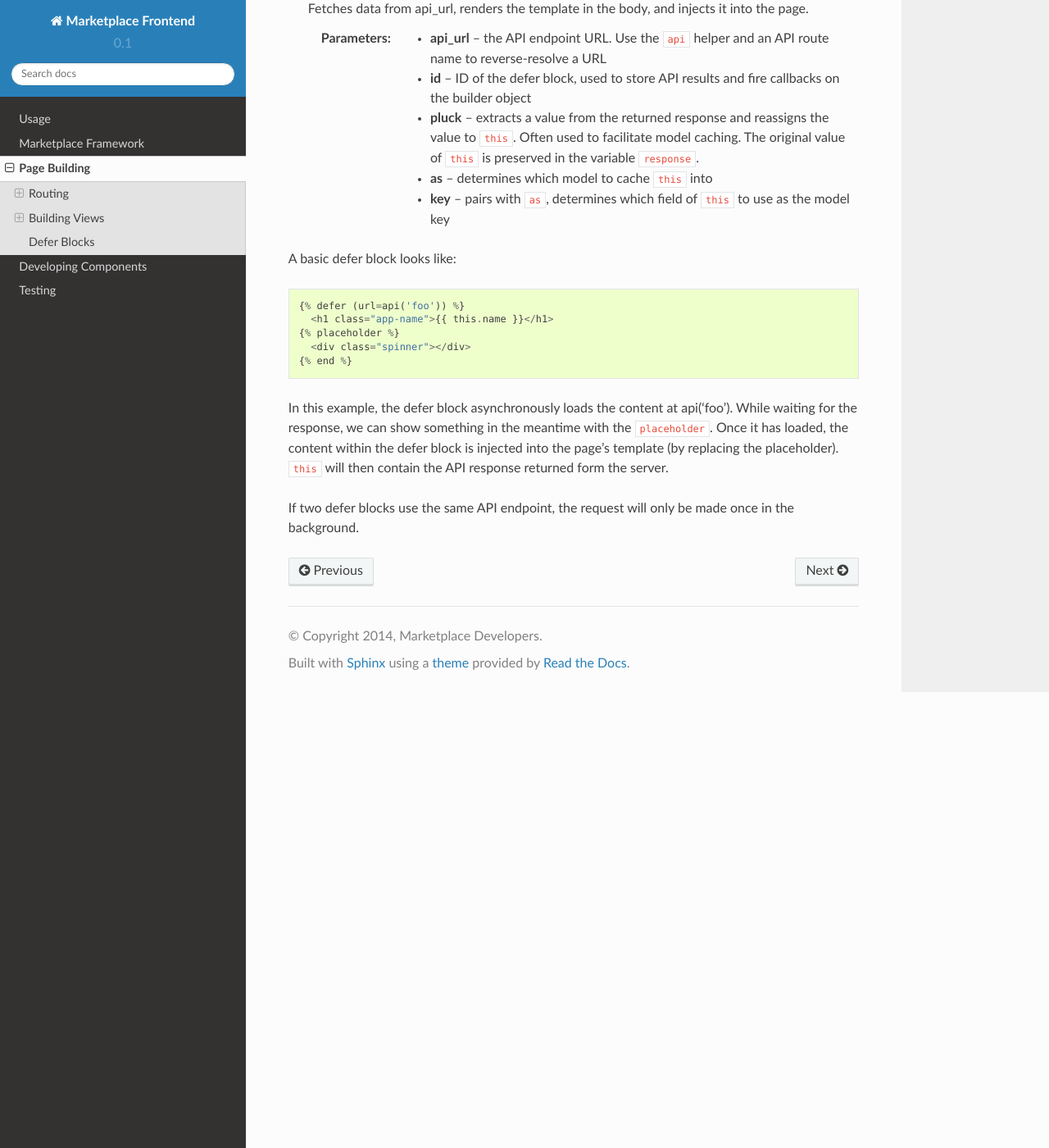
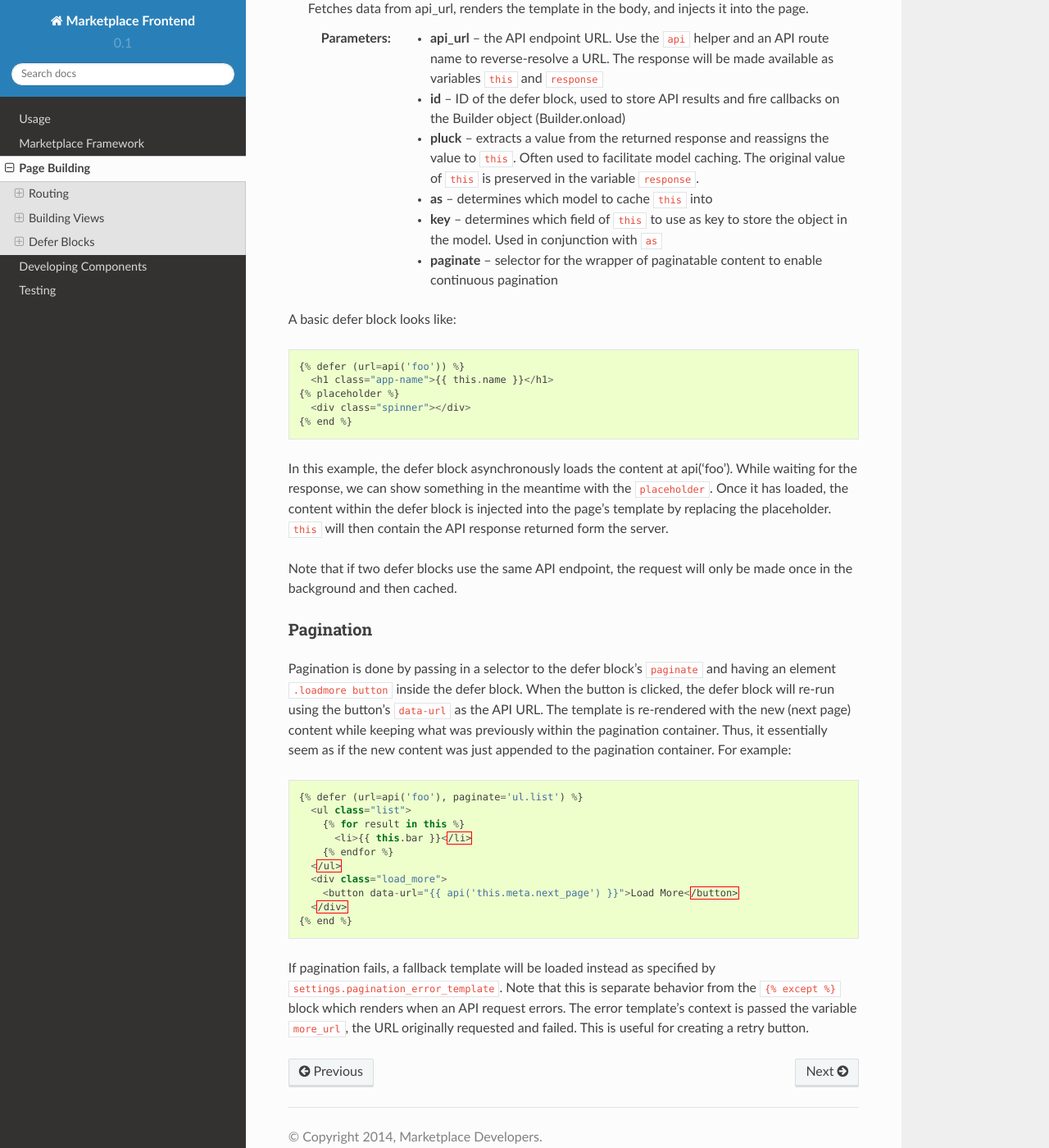
Before and after one commit to mozilla/marketplace-frontend-docs, a Sphinx documentation site: the page built from docs/topics/page-building.rst, in a window 1280 px wide and 1400 px high, scrolled down 4051 px. Shown: the whole window at 82% size. Built offline with Sphinx 7.4.7 and the Read the Docs theme 2.0.0, drawn with Linux system fonts in a browser that asks for light colours; pages that are not in the unit, such as notebooks, are missing from menus.

Commit message:
document defer block signature and pagination

```diff
--- a/docs/topics/page-building.rst
+++ b/docs/topics/page-building.rst
@@ -216,16 +216,19 @@ blocks are the magic.
     it into the page.
 
     :param api_url: the API endpoint URL. Use the ``api`` helper and an API
-                    route name to reverse-resolve a URL
+                    route name to reverse-resolve a URL. The response will
+                    be made available as variables ``this`` and ``response``
     :param id: ID of the defer block, used to store API results and fire
-               callbacks on the builder object
+               callbacks on the Builder object (Builder.onload)
     :param pluck: extracts a value from the returned response and reassigns the
                   value to ``this``. Often used to facilitate model caching.
                   The original value of ``this`` is preserved in the variable
                   ``response``.
     :param as: determines which model to cache ``this`` into
-    :param key: pairs with ``as``, determines which field of ``this`` to use
-                as the model key
+    :param key: determines which field of ``this`` to use as key to store the
+                object in the model. Used in conjunction with ``as``
+    :param paginate: selector for the wrapper of paginatable content to enable
+                     continuous pagination
 
 A basic defer block looks like::
 
@@ -238,9 +241,39 @@ A basic defer block looks like::
 In this example, the defer block asynchronously loads the content at
 api('foo').  While waiting for the response, we can show something in the
 meantime with the ``placeholder``. Once it has loaded, the content within the
-defer block is injected into the page's template (by replacing the
-placeholder). ``this`` will then contain the API response returned form the
+defer block is injected into the page's template by replacing the
+placeholder. ``this`` will then contain the API response returned form the
 server.
 
-If two defer blocks use the same API endpoint, the request will only be made
-once in the background.
+Note that if two defer blocks use the same API endpoint, the request will only
+be made once in the background and then cached.
+
+Pagination
+----------
+
+Pagination is done by passing in a selector to the defer block's ``paginate``
+and having an element ``.loadmore button`` inside the defer block. When the
+button is clicked, the defer block will re-run using the button's ``data-url``
+as the API URL. The template is re-rendered with the new (next page) content
+while keeping what was previously within the pagination container. Thus, it
+essentially seem as if the new content was just appended to the pagination
+container. For example:
+
+.. code-block:: javascript
+
+    {% defer (url=api('foo'), paginate='ul.list') %}
+      <ul class="list">
+        {% for result in this %}
+          <li>{{ this.bar }}</li>
+        {% endfor %}
+      </ul>
+      <div class="load_more">
+        <button data-url="{{ api('this.meta.next_page') }}">Load More</button>
+      </div>
+    {% end %}
+
+If pagination fails, a fallback template will be loaded instead as specified
+by ``settings.pagination_error_template``. Note that this is separate behavior
+from the ``{% except %}`` block which renders when an API request errors.
+The error template's context is passed the variable ``more_url``, the URL
+originally requested and failed. This is useful for creating a retry button.
```
